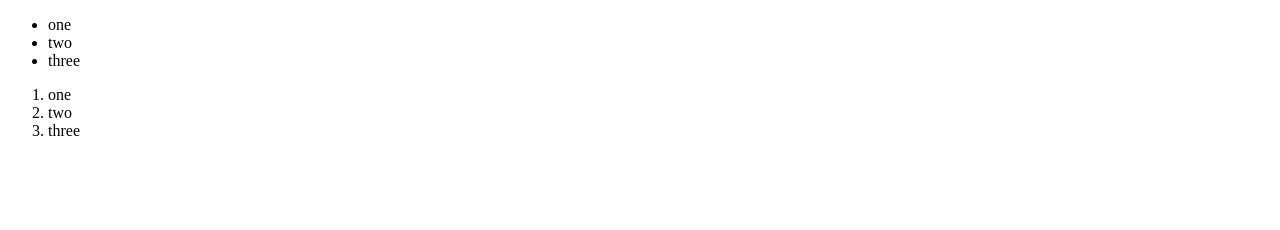
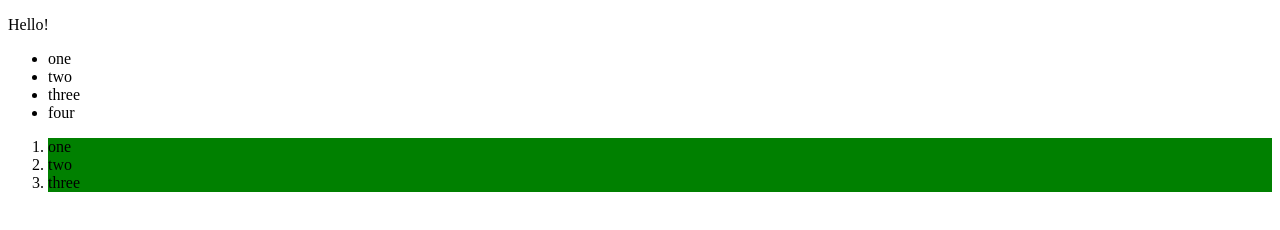
Before and after one commit to dnatale731/Assignment-3, a plain HTML site: page index.html in a window 1280 px wide. Drawn offline with Linux system fonts and the light colour scheme.

Commit message:
Completed

```diff
--- a/index.html
+++ b/index.html
@@ -21,5 +21,6 @@
         </section>
         <div class="footer">
         </div>
+        <script src = "script.js"></script>
     </body>
 </html>
--- /dev/null
+++ b/script.js
@@ -0,0 +1,32 @@
+let selectIdWithoutQuery = document.getElementById("container")
+console.log(selectIdWithoutQuery)
+
+let selectIdWithQuery = document.querySelector("#container")
+console.log(selectIdWithQuery)
+
+let selectAll = document.querySelectorAll("li.second")
+console.log(selectAll)
+
+let selectThirdLi = document
+console.log(selectThirdLi)
+
+let addElement = document.createElement("p")
+addElement.appendChild(document.createTextNode("Hello!"))
+document.body.insertBefore(addElement, selectIdWithQuery)
+
+document.querySelector("div.footer").classList.add("main")
+
+document.querySelector("div.footer").classList.remove("main")
+
+let newLi = document.createElement("li")
+
+newLi.appendChild(document.createTextNode("four"))
+
+document.querySelector("ul").append(newLi)
+
+let greenBackground = document.querySelectorAll("ol li")
+greenBackground.forEach((element) => {
+    element.style.background = "green"
+})
+
+document.querySelector(".footer").remove()
```
Lines whose indentation alone changed are shown as unchanged.
